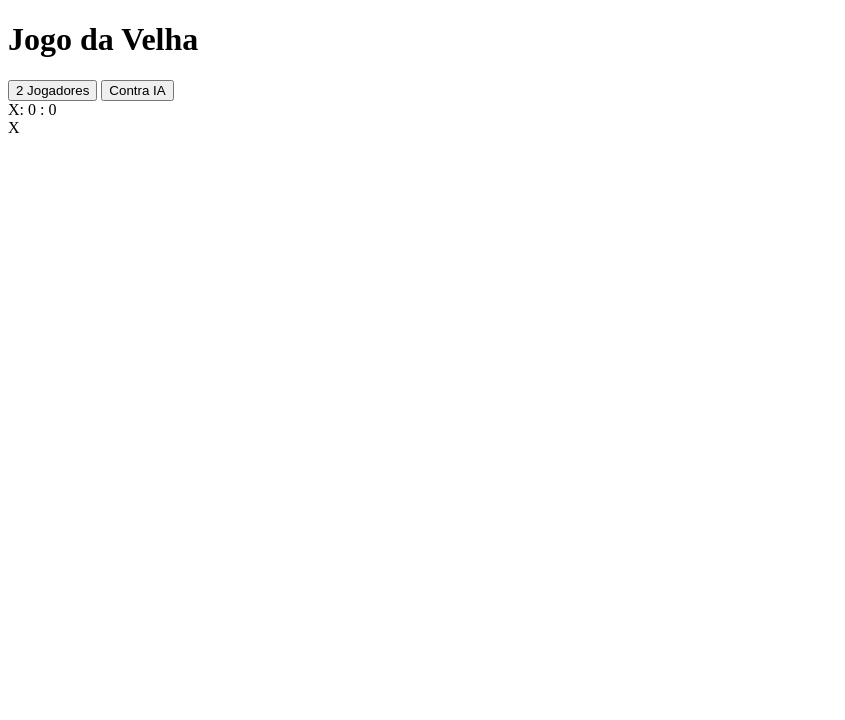
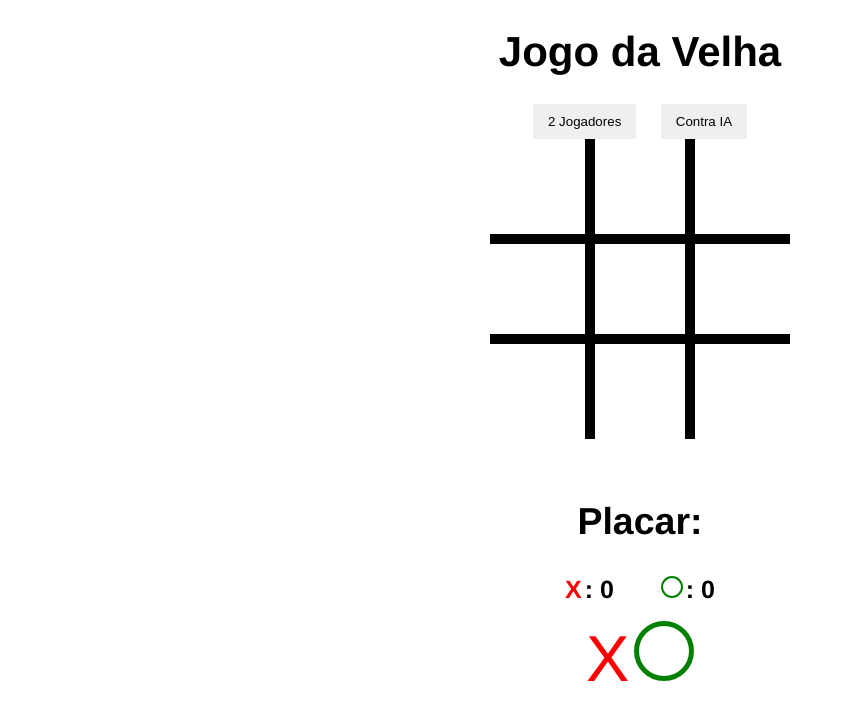
Before and after one commit to mariialauraa/jogo-da-velha.js, a plain HTML site: page index.html in a window 1280 px wide. Shown: the whole page, without its empty margins (0-845 px from the left). Drawn offline with Linux system fonts and the light colour scheme.

Commit message:
Criando CSS

```diff
--- a/css/styles.css
+++ b/css/styles.css
@@ -0,0 +1,116 @@
+body {
+    text-align: center;
+    font-family: Helvetica, sans-serif;
+}
+
+h1 {
+    font-size: 42px;
+}
+
+/* botões */
+#buttons-container button {
+    border: none;
+    padding: 10px 15px;
+    margin: 0 10px;
+}
+
+/* jogo */
+#container {
+    display: flex;
+    width: 300px;
+    margin: 0;
+    flex-direction: row;
+    flex-wrap: wrap;
+    position: relative;
+    margin-left: auto;
+    margin-right: auto;
+}
+
+.box {
+    height: 100px;
+    border: 5px solid #000;
+    box-sizing: border-box;
+    flex: 1 1 33%;
+}
+
+#block-1, #block-2, #block-3 {
+    border-top: none;
+}
+
+#block-1, #block-4, #block-7 {
+    border-left: none;
+}
+
+#block-3, #block-6, #block-9 {
+    border-right: none;
+}
+
+#block-7, #block-8, #block-9 {
+    border-bottom: none;
+}
+
+/* simbolos */
+.x {
+    font-size: 65px;
+    color: red;
+    display: inline-block;
+    line-height: 100px;
+}
+
+.o {
+    width: 50px;
+    height: 50px;
+    border: 5px solid green;
+    border-radius: 50%;
+    display: inline-block;
+    margin-top: 17px;
+}
+
+/* classe hide */
+/* .hide {
+    display: none !important;
+} */
+
+/* placar */
+#scoreboard-container {
+    font-weight: bold;
+    margin-top: 30px;
+    font-size: 25px;
+    position: relative;
+    margin-left: auto;
+    margin-right: auto;
+}
+
+.score-box {
+    margin: 0 20px;
+}
+
+#x-scoreboard {
+    color: red;
+    margin-right: 3px;
+}
+
+#o-scoreboard {
+    display: inline-block;
+    width: 18px;
+    height: 18px;
+    border: 2px solid green;
+    border-radius: 50%;
+    margin-right: 3px;
+}
+
+/* mensagem de vitoria */
+#message p {
+    position: absolute;
+    margin-left: auto;
+    margin-right: auto;
+    left: 0;
+    right: 0;
+    top: 150px;
+    width: 500px;
+    font-size: 50px;
+    background-color: #000;
+    color: #FFF;
+    padding: 20px;
+    display: none;
+}
--- a/index.html
+++ b/index.html
@@ -24,6 +24,7 @@
         <div class="box" id="block-9"></div>
 
         <div id="scoreboard-container">
+            <h2>Placar:</h2>
             <span class="score-box">
                 <span id="x-scoreboard">X</span>:
                 <span id="scoreboard-1">0</span>
@@ -41,7 +42,7 @@
     </div>
 
     <div id="message" class="hide">
-        <p></p>
+        <p>teste</p>
     </div>
 
     <script src="js/scripts.js"></script>
```
